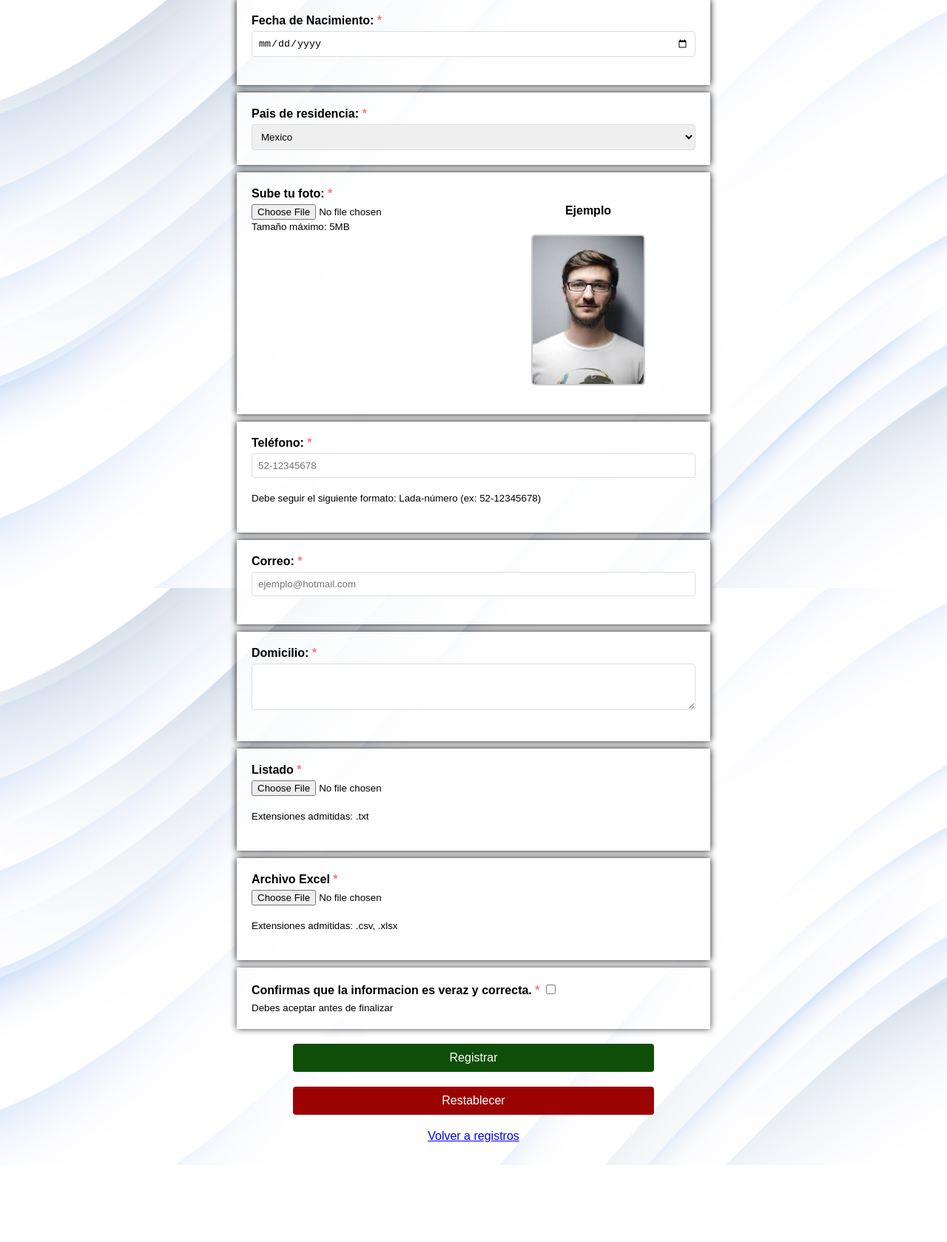
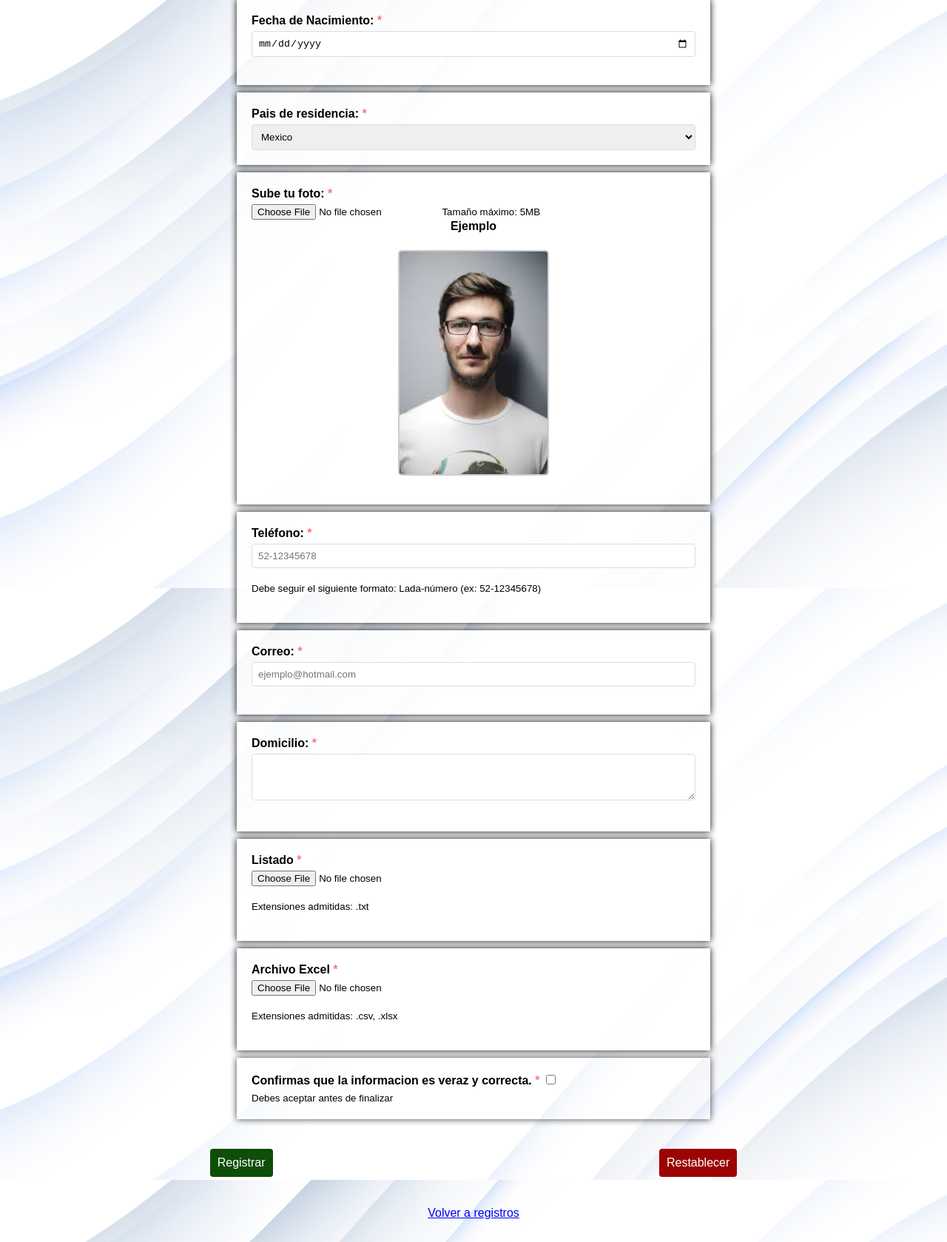
Before and after one commit to mylinuxtests-lgtm/R9, a PHP site: page /Registro.php in a window 1280 px wide. Shown: the part 805-2484 px from the top of the page at 74% size. Before the commit the page ends 2380 px from the top, so only its background shows below. Run offline with PHP 8.4, Linux system fonts and the light colour scheme; a user stored in the database is signed in; some libraries are stand-ins or nearby versions.

Commit message:
Add files via upload

```diff
--- a/Registro.php
+++ b/Registro.php
@@ -131,7 +131,8 @@
             <a href="login.php?action=logout">Cerrar sesión</a>
         </div>
 
-        <form id="registroForm" action="Registro.php" method="post" enctype="multipart/form-data" autocomplete="off" class="needs-validation" novalidate>
+        <form id="registroForm" action="Registro.php" method="post" enctype="multipart/form-data" autocomplete="off"
+            class="needs-validation" novalidate>
             <div class="form-container">
                 <h2>Por favor, completa todos los campos</h2>
                 <h2><span class="error">* Campo Obligatorio</span></h2>
@@ -197,10 +198,11 @@
                     <div class="photo-upload">
                         <input type="file" id="photo" name="photo" accept="image/*" required />
                         <small>Tamaño máximo: 5MB</small>
-                    </div>
+
                         <div class="photo-example">
                             <label for="example"> Ejemplo </label> <br />
-                        <img src="templates/images.jpg" alt="Ejemplo" width="150" height="200" />
+                            <img src="templates/images.jpg" alt="Ejemplo" width="200" height="auto" />
+                        </div>
                     </div>
                 </div>
             </div>
@@ -259,7 +261,7 @@
 
     <script>
         // Confirmación de envío
-document.getElementById('registroForm').addEventListener('submit', function(e) {
+        document.getElementById('registroForm').addEventListener('submit', function (e) {
             e.preventDefault();
 
             if (!this.checkValidity()) {
@@ -321,7 +323,7 @@
         });
 
         // Restablecer formulario
-        document.getElementById('btnReset').addEventListener('click', function(e) {
+        document.getElementById('btnReset').addEventListener('click', function (e) {
             e.preventDefault();
 
             Swal.fire({
--- a/exportar_pdf.php
+++ b/exportar_pdf.php
@@ -160,7 +160,7 @@
     $pdf->Cell(0, 8, 'Fotografía:', 0, 1);
 
     try {
-        // Insertar imagen con manejo de errores
+        // Insertar imagen
         $pdf->Image($student['Foto'], 15, $pdf->GetY(), 40, 50, '', '', 'T', false, 300, '', false, false, 0, false, false, false);
         $pdf->SetY($pdf->GetY() + 55);
     } catch (Exception $e) {
@@ -222,7 +222,7 @@
     // Forzar descarga del PDF
     $pdf->Output('estudiante_' . $student_id . '.pdf', 'D');
 } else {
-    // Mostrar en el navegador (previsualización)
+    // Previsualizar en el navegadore
     $pdf->Output('estudiante_' . $student_id . '.pdf', 'I');
 }
 
--- a/style.css
+++ b/style.css
@@ -15,7 +15,7 @@
 }
 
 .form-container {
-    max-width: 600px;
+    width: 600px;
     margin: 20px auto;
     padding: 20px;
     background-color: rgba(233, 224, 93, 0.973);
@@ -25,7 +25,7 @@
 }
 
 .form-box {
-    max-width: 600px;
+    width: 600px;
     margin: 10px auto;
     padding: 20px;
     background-color: rgba(255, 255, 255, 0.829);
@@ -62,7 +62,7 @@
 
 .form-check {
     color: #f0f0f0;
-    max-width: 600px;
+    width: 600px;
     margin: 10px auto;
     padding: 20px;
     background-color: rgba(255, 255, 255, 0);
@@ -72,7 +72,11 @@
 }
 
 .form-group {
-    margin-bottom: 15px;
+    display: flex;
+    justify-content: center;
+    gap: 15px;
+    flex-wrap: wrap;
+    margin-top: 20px;
 }
 
 label {
@@ -105,7 +109,6 @@
 input[type="submit"] {
     display: block;
     margin: 20px auto;
-    width: 40%;
     padding: 10px;
     background-color: #0e4e08;
     color: rgb(255, 255, 255);
@@ -115,6 +118,7 @@
     cursor: pointer;
     font-size: 16px;
     text-align: center;
+    white-space: nowrap;
 }
 
 input[type="submit"]:hover {
@@ -124,7 +128,6 @@
 input[type="reset"] {
     display: block;
     margin: 20px auto;
-    width: 40%;
     padding: 10px;
     background-color: #9c0303;
     color: rgb(255, 255, 255);
@@ -134,10 +137,36 @@
     cursor: pointer;
     font-size: 16px;
     text-align: center;
+    white-space: nowrap;
 }
 
 input[type="reset"]:hover {
     background-color: #550202;
+}
+
+.form-btn {
+    display: inline-block;
+    padding: 12px 25px;
+    margin: 10px;
+    background-color: #0e4e08;
+    color: white;
+    border: none;
+    border-radius: 4px;
+    cursor: pointer;
+    font-size: 16px;
+    text-align: center;
+    text-decoration: none;
+    white-space: nowrap;
+    min-width: 180px;
+}
+
+.form-btn[type="reset"] {
+    background-color: #9c0303;
+}
+
+.form-btn:hover {
+    opacity: 0.9;
+    transform: translateY(-1px);
 }
 
 .error {
@@ -508,7 +537,10 @@
 }
 
 .form-group {
-    text-align: center;
+    display: flex;
+    justify-content: center;
+    gap: 15px;
+    flex-wrap: wrap;
     margin-top: 20px;
 }
 
```
Also changed, not shown: editar_registro.php (+13 -9 lines), students.php (+8 -8 lines). Lines whose indentation alone changed are shown as unchanged.
